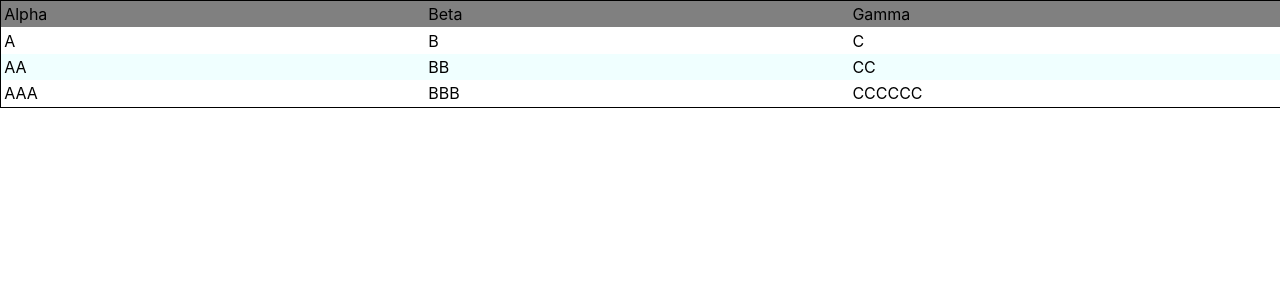
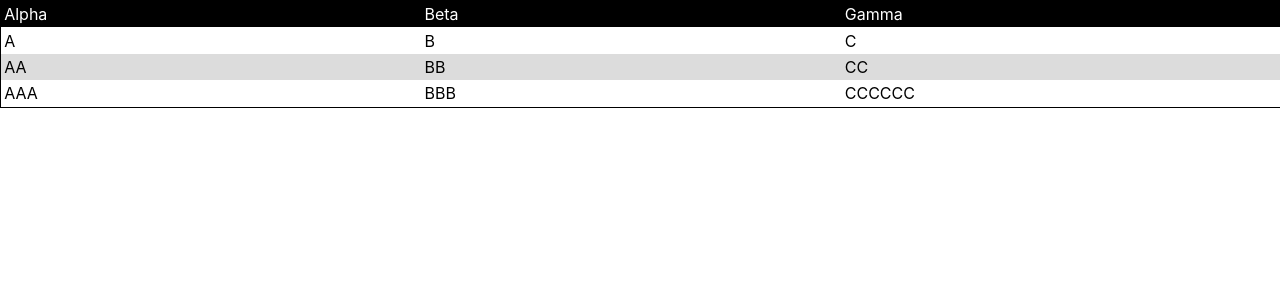
Before and after one commit to rtthomas/ReactResponsiveTable, a React (Create React App) app: page / in a window 1280 px wide. Shown: the top 300 px of the page. Built offline with nearby package versions, Linux system fonts and the light colour scheme.

Commit message:
Added default colors

```diff
--- a/src/App.js
+++ b/src/App.js
@@ -1,6 +1,7 @@
 import React from 'react';
 import './App.css';
 import ResponsiveTable from './responsiveTable'
+// import { findRenderedComponentWithType } from 'react-dom/test-utils';
 
 function App() {
     const labels = ['Alpha', 'Beta', 'Gamma']
@@ -21,9 +22,16 @@ function App() {
             gamma: 'CCCCCC'
         }
     ]
+    const colors = {
+        headerText: 'white',
+        headerBg: 'black',
+        rowText: 'black',
+        rowBg: 'white',
+        rowStripe: 'gainsboro'
+    }
     return (
         <div className="App">
-            <ResponsiveTable data={data} labels={labels} primary={2}/>
+            <ResponsiveTable data={data} labels={labels} colors = {colors} primary={2}/>
         </div>
     );
 }
--- a/src/responsiveTable.js
+++ b/src/responsiveTable.js
@@ -12,12 +12,19 @@ import classes from './responsiveTable.module.css'
  * @returns the Table
  */
 const responsiveTable = props => {
-//    const tableClasses = [classes.table, classes.table_collapse].join(' ');
+    const cellWidth = ((1 / props.labels.length) * 100).toString().split('.')[0];
     return (
         <div className={classes.table}>
-            <Header labels={props.labels}/>
+            <Header labels={props.labels} cellWidth={cellWidth} colors={props.colors} />
             {props.data.map((datum, index) => {
-                return <Row data={datum} striped={index % 2 === 1} labels={props.labels} primary={props.primary} key={index}/>
+                return (
+                    <Row data={datum}
+                    striped={index % 2 === 1}
+                    labels={props.labels}
+                    colors={props.colors}
+                    cellWidth={cellWidth}
+                    primary={props.primary} key={index}/>
+                )
             })}
         </div>
      )
@@ -29,12 +36,15 @@ const responsiveTable = props => {
  * @returns the Header
  */
 const Header = props => {
-//    const headerClasses = [classes.table_row, classes.table_row_head].join(' ')
-//    const columnClasses = [classes.table_cell, classes.column_label].join(' ');
+    const labelStyle = { width: props.cellWidth + '%' }
+    const colorStyles = {
+        backgroundColor : props.colors.headerBg,
+        color: props.colors.headerText
+    }
     return (
-        <div className={classes.header}>
+        <div className={classes.header} style={colorStyles}>
             {props.labels.map((label, index) => {
-                return <div className={classes.label} key={index}>{label}</div>
+                return <div style={labelStyle} key={index}>{label}</div>
             })}
         </div>
     )
@@ -49,14 +59,15 @@ const Header = props => {
  */
 const Row = props => {
     const values = Object.values(props.data)
-    let rowClasses = [classes.row];
+    const rowClasses = [classes.row];
+    let colorStyles = {color: props.colors.rowText}
     if (props.striped){
-        rowClasses = rowClasses.concat(classes.striped).join(' ')
+        colorStyles.backgroundColor = props.colors.rowStripe
     }
     return (
-        <div className={rowClasses}>
+        <div className={rowClasses} style={colorStyles}>
             {values.map((value, index)=> {
-                return <Cell value={value} label={props.labels[index]} primary = {props.primary === index} key={index}/>
+                return <Cell value={value} label={props.labels[index]} width={props.cellWidth} colors={props.colors} primary = {props.primary === index} key={index}/>
             })}
         </div>
     )
@@ -70,27 +81,13 @@ const Row = props => {
  * @returns the Cell
  */
 const Cell = props => {
-
-    // let outerClasses = [classes.table_cell];
-    // console.log('-----------------------------------------------\n' + outerClasses);
-    // if (props.primary){
-    //     outerClasses = outerClasses.concat(classes.topic_cell).join(' ');
-    //     console.log('---' + outerClasses)
-    // }
-    // console.log(outerClasses);
+    const style = { width: props.width + '%' }
     const outerClasses = classes.cell;
-    /*
+    const labelColor = {backgroundColor : props.colors.headerBg}
     return (
-        <div className={outerClasses}>
-            {props.primary ? '' : <div className={classes.table_cell_label}>{props.label}</div>}
-            <div className={classes.table_cell_content}>{props.value}</div>
-        </div>
-    )
-    */
-    return (
-        <div className={outerClasses}>
-            <div className={classes.label_collapse}>{props.label}</div>
-            <div className={classes.content}>{props.value}</div>
+        <div className={outerClasses} style={style}>
+            <div className={classes.label_collapse} >{props.label}</div>
+            <div className={classes.content} >{props.value}</div>
         </div>
     )
 
```
